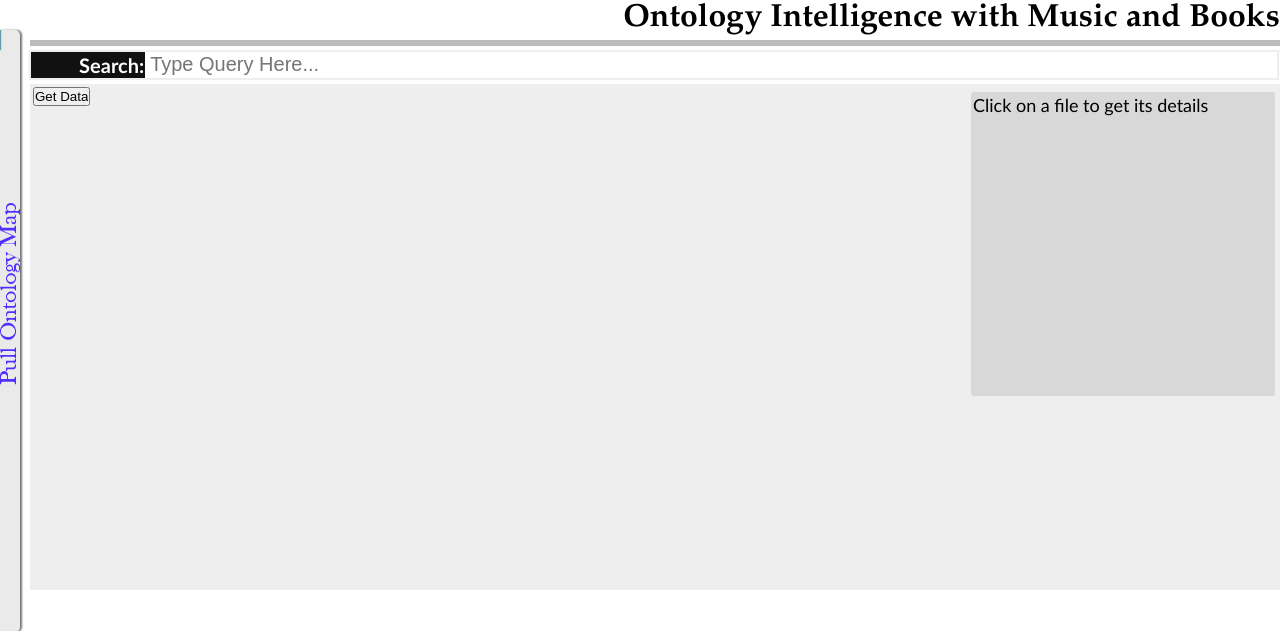
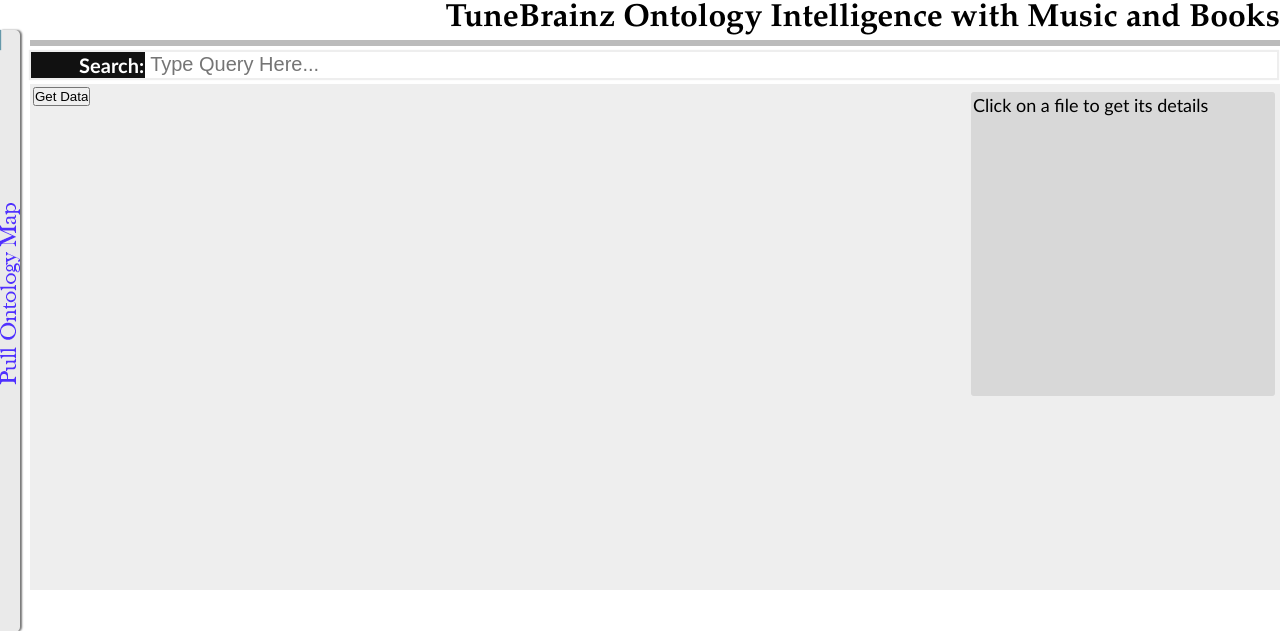
Before and after one commit to devs4v/TuneBrainz, a PHP site: page / in a window 1280 px wide. Shown: the top 631 px of the page. Run offline with PHP 8.4, Linux system fonts and the light colour scheme.

Commit message:
Heading Changed

```diff
--- a/index.php
+++ b/index.php
@@ -39,7 +39,7 @@ Username: a4816234 		Password: tunebrainz!23		Server: server12.000webhost.com
 		</div>
 		<div id="wrapper">
 			<div id="lightbox-overlay"></div>
-			<div id="heading">Ontology Intelligence with Music and Books</div>
+			<div id="heading"><span class="heading-head">TuneBrainz</span> Ontology Intelligence with Music and Books</div>
 			<div style="width: 100%;margin-top:5px;">
 				<div id="searchBox">
 					<div id="searchBox-text">Search:</div>
```
